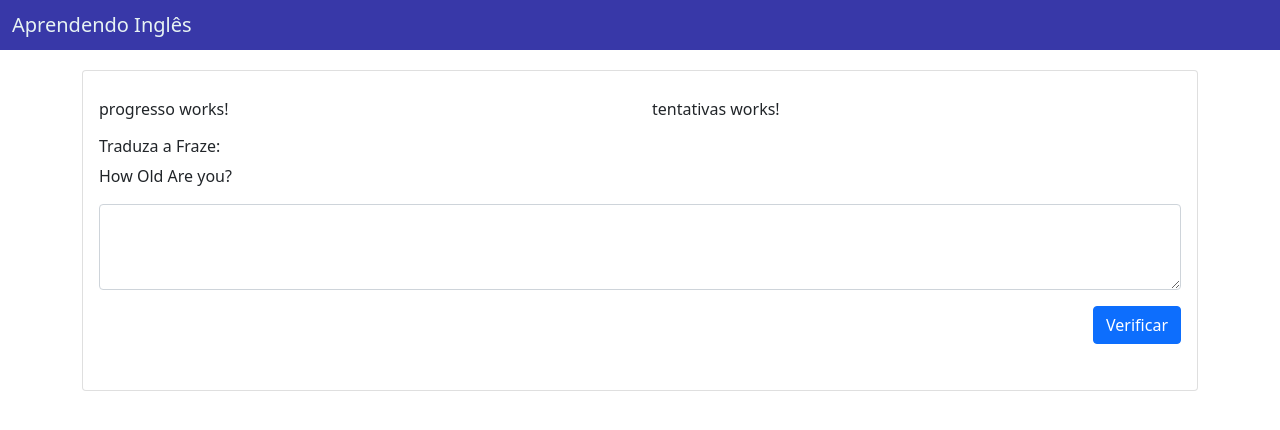
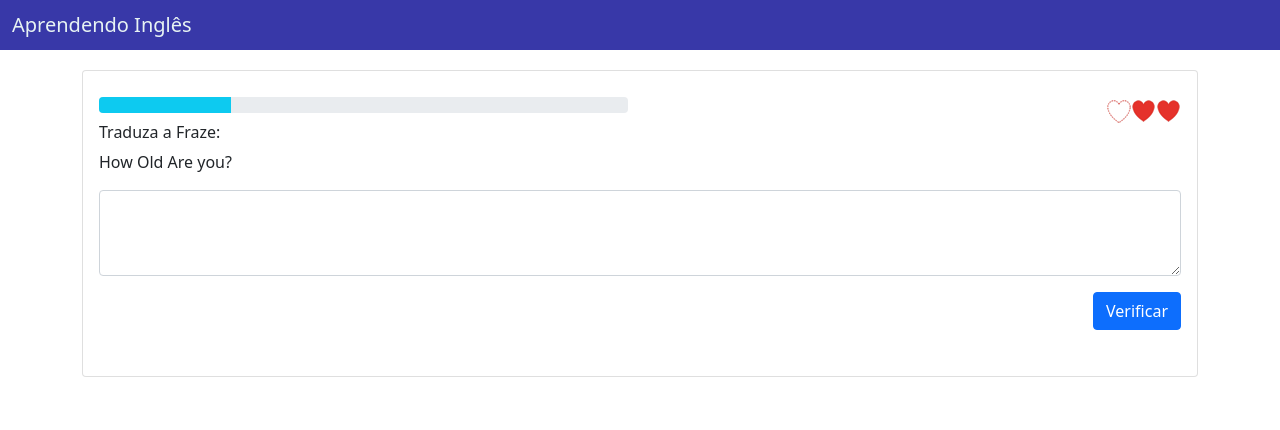
Before and after one commit to SpiderCod3R/angular_app-1, an Angular app: page / in a window 1280 px wide. Shown: the top 430 px of the page. Built offline with nearby package versions, Linux system fonts and the light colour scheme.

Commit message:
[AULA 94- 95] - Tentativas e Progresso Templates

```diff
--- a/src/app/components/painel/painel.component.html
+++ b/src/app/components/painel/painel.component.html
@@ -6,7 +6,9 @@
           <app-progresso></app-progresso>
         </div>
         <div class="col-6">
-          <app-tentativas></app-tentativas>
+          <div class="d-flex flex-row-reverse bd-highlight">
+            <app-tentativas></app-tentativas>
+          </div>
         </div>
       </div>
 
--- a/src/app/components/progresso/progresso.component.html
+++ b/src/app/components/progresso/progresso.component.html
@@ -1 +1,3 @@
-<p>progresso works!</p>
+<div class="progress">
+  <div class="progress-bar bg-info" style="width: 25%" aria-valuenow="25"></div>
+</div>
--- a/src/app/components/tentativas/tentativas.component.html
+++ b/src/app/components/tentativas/tentativas.component.html
@@ -1 +1,3 @@
-<p>tentativas works!</p>
+<img src="../assets/coracao_vazio.png">
+<img src="../assets/coracao_cheio.png">
+<img src="../assets/coracao_cheio.png">
```
Also changed, not shown: src/assets/coracao_cheio.png (added), src/assets/coracao_vazio.png (added).
